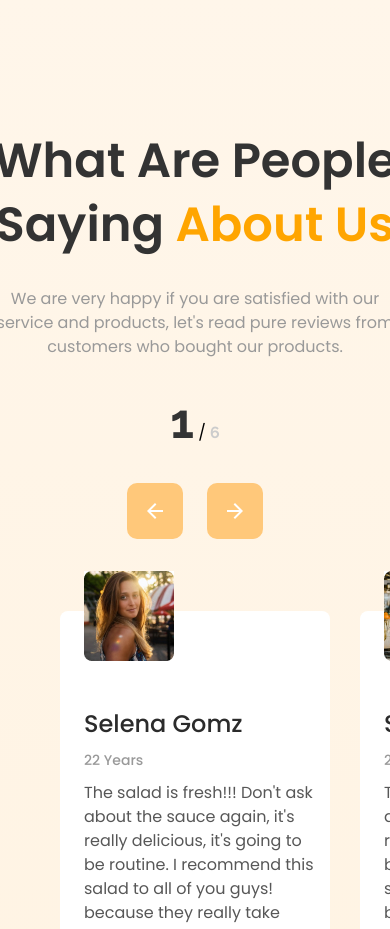
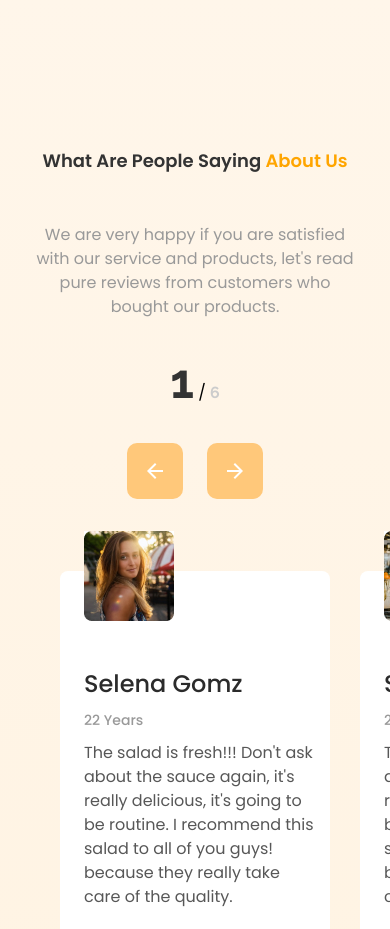
Before and after one commit to Abuzer999/jezSalad, a plain HTML site: page index.html in a window 390 px wide. Shown: the part 3100-4029 px from the top of the page. Drawn offline with nearby package versions, Linux system fonts and the light colour scheme.

Commit message:
Update style.css

```diff
--- a/css/style.css
+++ b/css/style.css
@@ -453,7 +453,7 @@ h3 {
 .about__title, .about__text {
     width: 500px;
     font-weight: 600;
-    font-size: 48px;
+    font-size: clamp(1.125rem, calc(-1.091rem + 5.45vw), 3rem);
     line-height: 64px;
     font-feature-settings: 'pnum' on, 'lnum' on;
     color: #333333;
@@ -464,7 +464,7 @@ h3 {
     font-size: 16px;
     line-height: 150%;
     color: #999999;
-    width: 400px
+    width: clamp(20.688rem, calc(15.591rem + 12.55vw), 25rem);
 }
 
 .buttoni {
```
